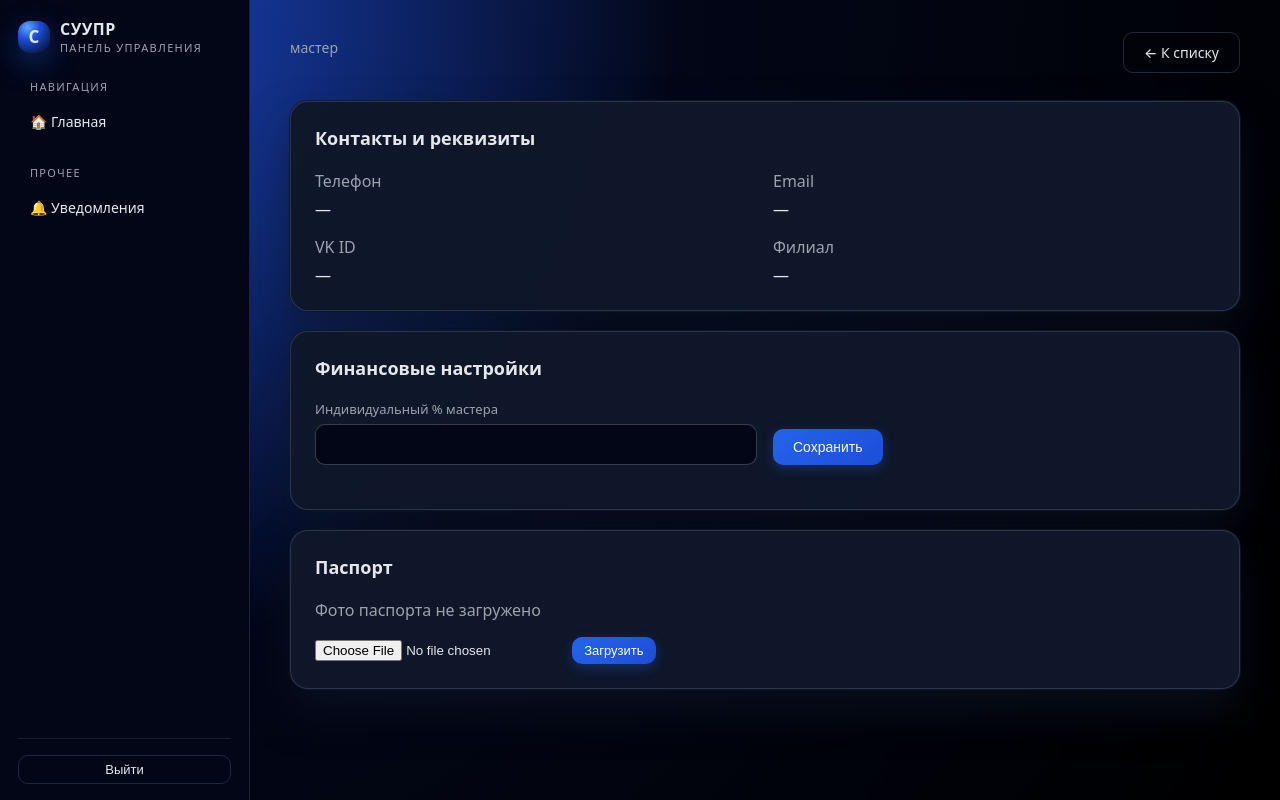
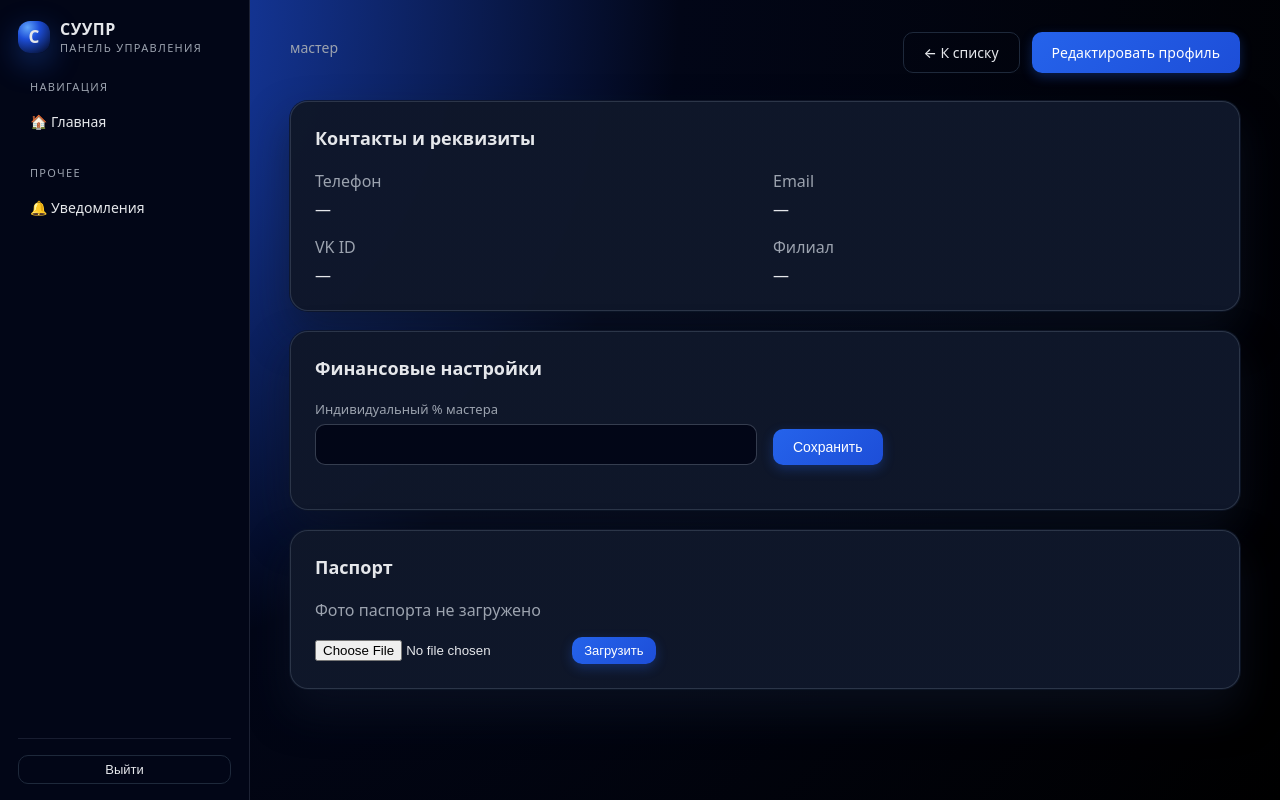
Before and after one commit to som1one/PromoutersWeb, a Python web app: template src/promouters/templates/master_card.html in a window 1280 px wide. Run offline with Jinja, Linux system fonts and the light colour scheme; the template is opened without the code that fills it, so the values that code supplies are empty.

Commit message:
feat: add edit profile button to master card

```diff
--- a/src/promouters/templates/master_card.html
+++ b/src/promouters/templates/master_card.html
@@ -8,6 +8,7 @@
   </div>
   <div class="page-actions">
     <a href="/admin/masters" class="btn btn-ghost">← К списку</a>
+    <a href="/admin/users/{{ master.id }}" class="btn">Редактировать профиль</a>
   </div>
 </div>
 
```
